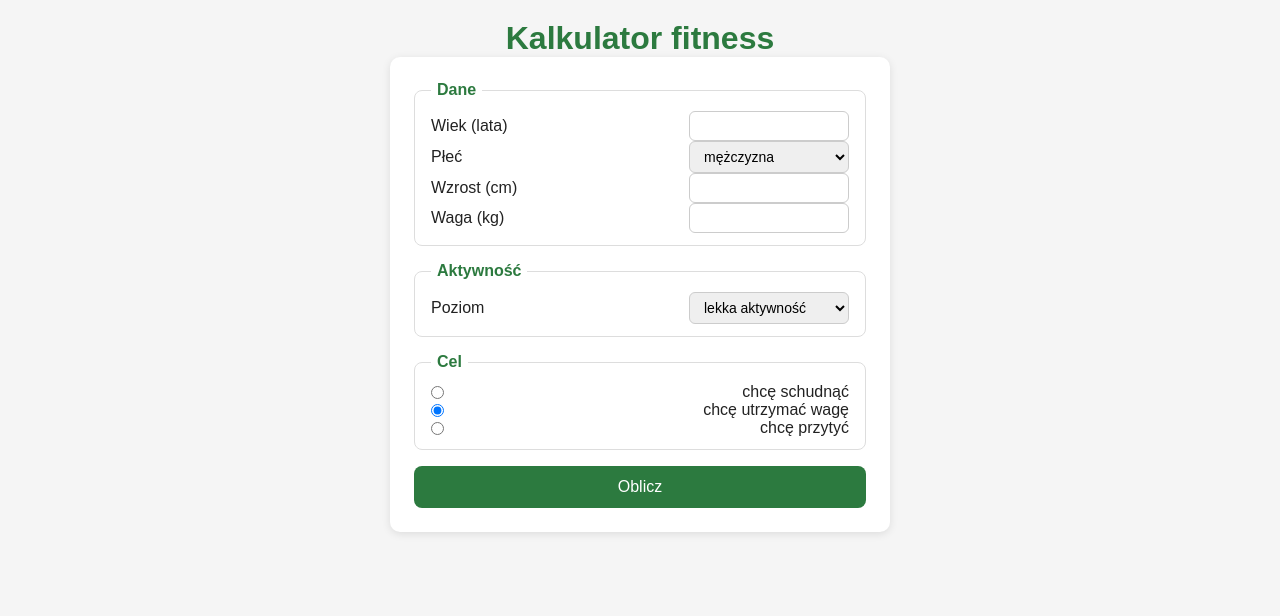
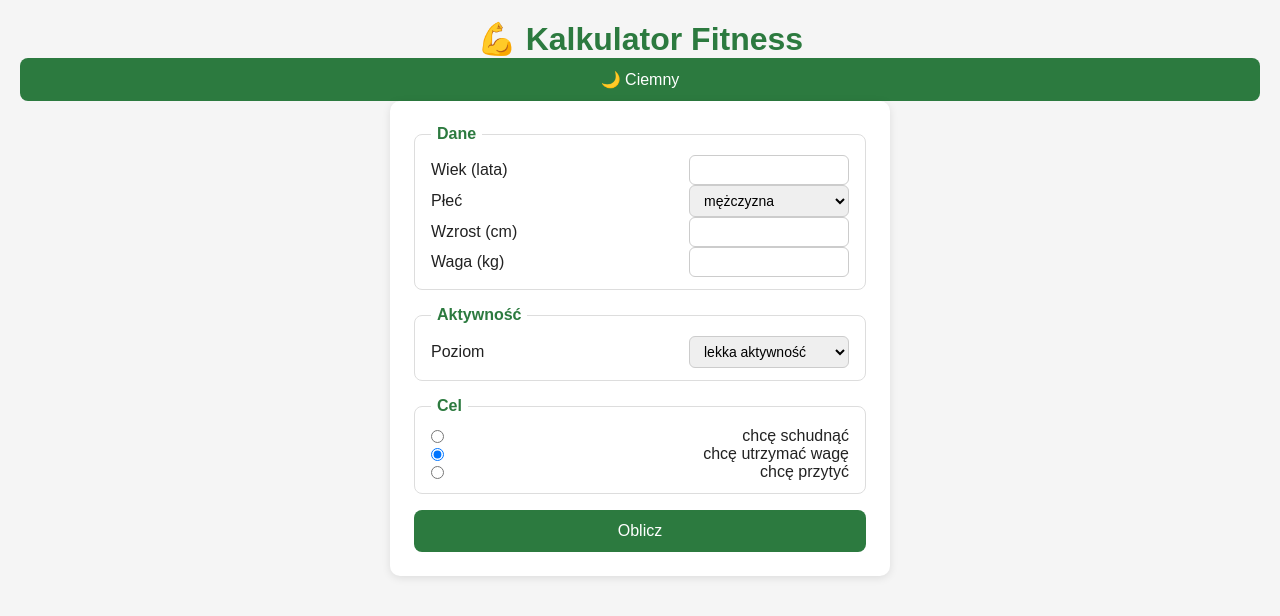
Before and after one commit to greniu385/kalkulatorfitness, a React (Vite) app: page / in a window 1280 px wide. Shown: the top 616 px of the page. Built offline with nearby package versions, Linux system fonts and the light colour scheme.

Commit message:
dodaj toggle jasny/ciemny tryb
Co-Authored-By: Claude Sonnet 4.6 <noreply@anthropic.com>

```diff
--- a/src/App.jsx
+++ b/src/App.jsx
@@ -2,6 +2,7 @@ import { useState } from 'react'
 import './App.css'
 
 function App() {
+  const [darkMode, setDarkMode] = useState(false)
   const [wiek, setWiek] = useState('')
   const [plec, setPlec] = useState('m')
   const [wzrost, setWzrost] = useState('')
@@ -105,8 +106,13 @@ function App() {
   }
 
   return (
-    <>
-      <h1>Kalkulator fitness</h1>
+    <div className={darkMode ? 'dark' : ''}>
+      <header className="top-bar">
+        <h1>💪 Kalkulator Fitness</h1>
+        <button className="toggle-theme" onClick={() => setDarkMode(d => !d)}>
+          {darkMode ? '☀️ Jasny' : '🌙 Ciemny'}
+        </button>
+      </header>
 
       <form>
         <fieldset>
@@ -202,7 +208,7 @@ function App() {
           </ul>
         </section>
       )}
-    </>
+    </div>
   )
 }
 
```
